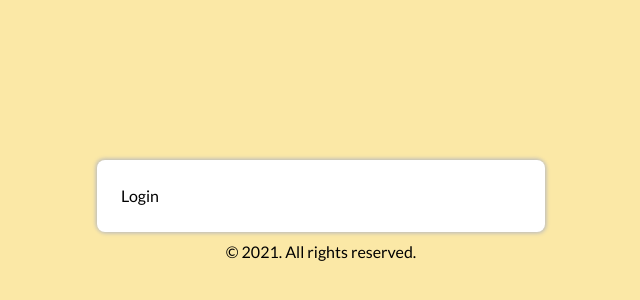
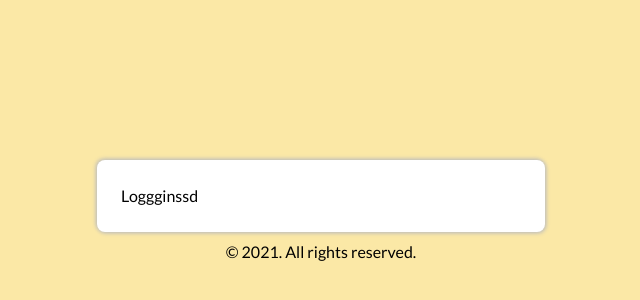
Before and after one commit to marcelmalewski/play-together, a React (Vite) app in the folder frontend/: page /login in a window 1280 px wide. Shown: the part 188-488 px from the top of the page, without its empty margins (319-959 px from the left). Built offline with nearby package versions, Linux system fonts and the light colour scheme.

Commit message:
fixed hot reload

```diff
--- a/frontend/package.json
+++ b/frontend/package.json
@@ -4,7 +4,7 @@
   "version": "0.0.0",
   "type": "module",
   "scripts": {
-    "dev": "vite",
+    "dev": "vite --host 5173",
     "build": "tsc && vite build",
     "preview": "vite preview"
   },
--- a/frontend/src/pages/layouts/AuthLayout.tsx
+++ b/frontend/src/layouts/AuthLayout.tsx
@@ -1,5 +1,5 @@
 import {Outlet} from "react-router-dom";
-import {FullScreenCard} from "../../components/FullScreenCard";
+import {FullScreenCard} from "../components/FullScreenCard";
 
 export function AuthLayout() {
    return (
--- a/frontend/src/pages/login/Login.tsx
+++ b/frontend/src/pages/login/Login.tsx
@@ -1,3 +1,3 @@
 export function Login() {
-   return <h1>Login</h1>;
+   return <h1>Loggginssd</h1>;
 }
--- a/frontend/src/pages/signup/Signup.tsx
+++ b/frontend/src/pages/register/Register.tsx
@@ -1,3 +1,3 @@
-export function Signup() {
+export function Register() {
    return <h1>Signup</h1>;
 }
--- a/frontend/src/router.tsx
+++ b/frontend/src/router.tsx
@@ -1,14 +1,14 @@
 import {createBrowserRouter} from "react-router-dom";
-import {AuthLayout} from "./pages/layouts/AuthLayout";
+import {AuthLayout} from "./layouts/AuthLayout";
 import {Login} from "./pages/login/Login";
-import {Signup} from "./pages/signup/Signup";
+import {Register} from "./pages/register/Register";
 
 export const router = createBrowserRouter([
    {
       element: <AuthLayout />,
       children: [
          { path: "login", element: <Login /> },
-         { path: "signup", element: <Signup /> },
+         { path: "signup", element: <Register /> },
       ],
    }
 ])
--- a/frontend/vite.config.ts
+++ b/frontend/vite.config.ts
@@ -4,4 +4,9 @@ import react from '@vitejs/plugin-react-swc'
 // https://vitejs.dev/config/
 export default defineConfig({
   plugins: [react()],
+  server: {
+    hmr: {
+      port: 5174,
+    }
+  }
 })
```
Also changed, not shown: 1 other file (tests, documents, lock files or other folders).
